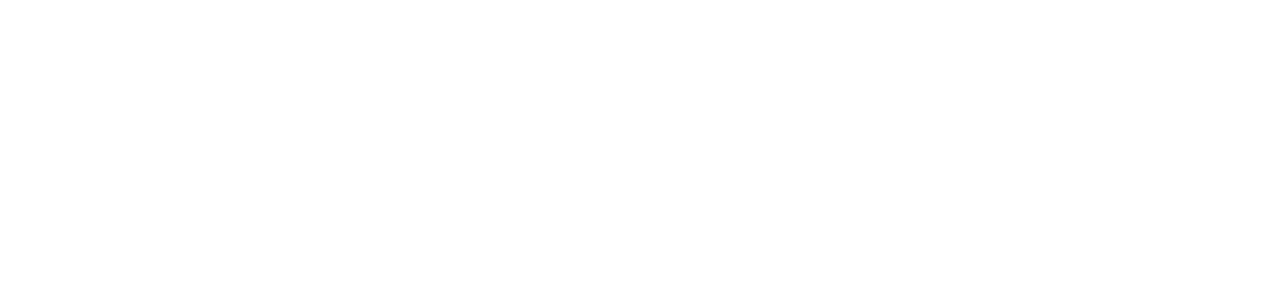
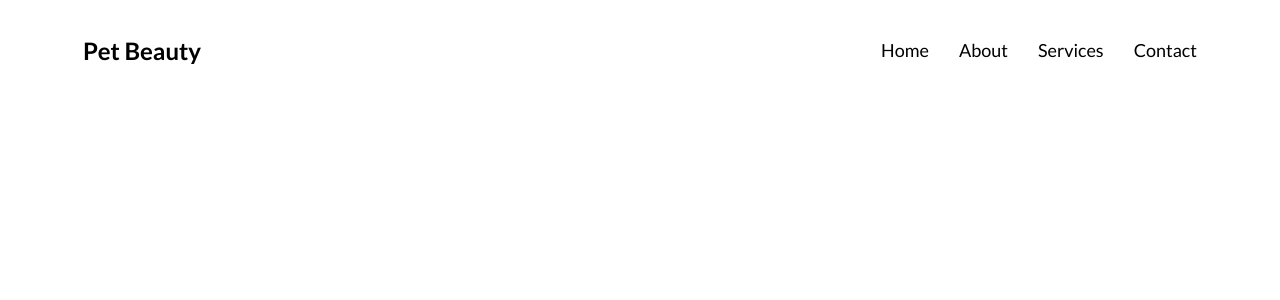
Before and after one commit to MFelipeSilva/landing-page-pet-beauty, a React (Create React App) app: page / in a window 1280 px wide. Shown: the top 300 px of the page. Built offline with nearby package versions, Linux system fonts and the light colour scheme.

Commit message:
feat: added Navbar component

```diff
--- a/package.json
+++ b/package.json
@@ -13,6 +13,7 @@
     "react": "^18.2.0",
     "react-dom": "^18.2.0",
     "react-scripts": "5.0.1",
+    "styled-components": "^6.1.8",
     "typescript": "^4.4.2",
     "web-vitals": "^2.1.0"
   },
--- a/public/index.html
+++ b/public/index.html
@@ -2,19 +2,16 @@
 <html lang="en">
   <head>
     <meta charset="utf-8" />
-    <link rel="icon" href="%PUBLIC_URL%/favicon.ico" />
     <meta name="viewport" content="width=device-width, initial-scale=1" />
     <meta name="theme-color" content="#000000" />
     <meta
       name="description"
       content="Web site created using create-react-app"
     />
-    <link rel="apple-touch-icon" href="%PUBLIC_URL%/logo192.png" />
     <!--
       manifest.json provides metadata used when your web app is installed on a
       user's mobile device or desktop. See https://developers.google.com/web/fundamentals/web-app-manifest/
     -->
-    <link rel="manifest" href="%PUBLIC_URL%/manifest.json" />
     <!--
       Notice the use of %PUBLIC_URL% in the tags above.
       It will be replaced with the URL of the `public` folder during the build.
@@ -24,6 +21,10 @@
       work correctly both with client-side routing and a non-root public URL.
       Learn how to configure a non-root public URL by running `npm run build`.
     -->
+    <link
+      href="https://fonts.googleapis.com/css2?family=Lato:ital,wght@0,100;0,300;0,400;0,700;0,900;1,100;1,300;1,400;1,700;1,900&display=swap"
+      rel="stylesheet"
+    />
     <title>Pet Beauty</title>
   </head>
   <body>
--- /dev/null
+++ b/src/components/Navbar.tsx
@@ -0,0 +1,43 @@
+import styled from "styled-components";
+
+const Container = styled.nav`
+  display: flex;
+  width: 100%;
+  height: 100%;
+  padding: 15px 75px;
+  align-items: center;
+  justify-content: space-between;
+
+  & > span {
+    font-size: 24px;
+    font-weight: 700;
+  }
+
+  ul {
+    display: flex;
+    gap: 30px;
+    flex-direction: row;
+    align-items: center;
+    justify-content: center;
+
+    & > li {
+      list-style: none;
+      font-size: 18px;
+      font-weight: 500;
+    }
+  }
+`;
+
+export const Navbar = () => {
+  return (
+    <Container>
+      <span>Pet Beauty</span>
+      <ul>
+        <li>Home</li>
+        <li>About</li>
+        <li>Services</li>
+        <li>Contact</li>
+      </ul>
+    </Container>
+  );
+};
--- /dev/null
+++ b/src/index.css
@@ -0,0 +1,6 @@
+* {
+  border: 0;
+  padding: 0;
+  box-sizing: border-box;
+  font-family: Lato, "Sans-serif";
+}
--- a/src/index.tsx
+++ b/src/index.tsx
@@ -1,15 +1,23 @@
-import React from 'react';
-import ReactDOM from 'react-dom/client';
-import App from './App';
-import reportWebVitals from './reportWebVitals';
+import React from "react";
+import ReactDOM from "react-dom/client";
+import App from "./App";
+import reportWebVitals from "./reportWebVitals";
+
+import "./index.css";
+
+import { Navbar } from "./components/Navbar";
 
 const root = ReactDOM.createRoot(
-  document.getElementById('root') as HTMLElement
+  document.getElementById("root") as HTMLElement
 );
 root.render(
   <React.StrictMode>
+    <Navbar />
     <App />
   </React.StrictMode>
 );
 
+// If you want to start measuring performance in your app, pass a function
+// to log results (for example: reportWebVitals(console.log))
+// or send to an analytics endpoint. Learn more: https://bit.ly/CRA-vitals
 reportWebVitals();
```
Also changed, not shown: public/manifest.json (deleted), 1 other file (tests, documents, lock files or other folders).
